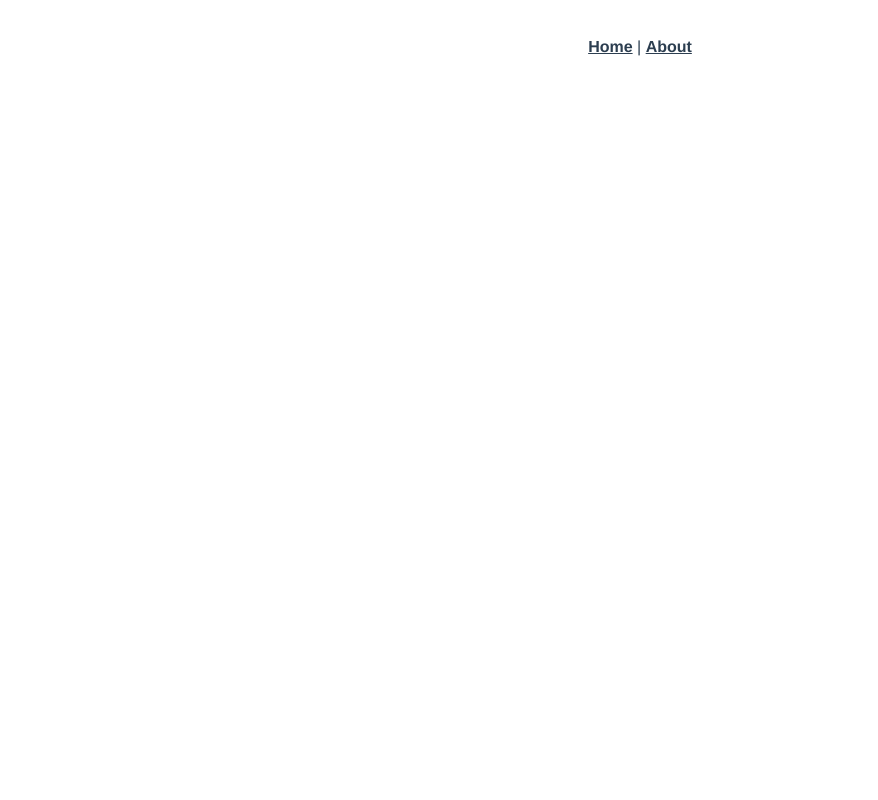
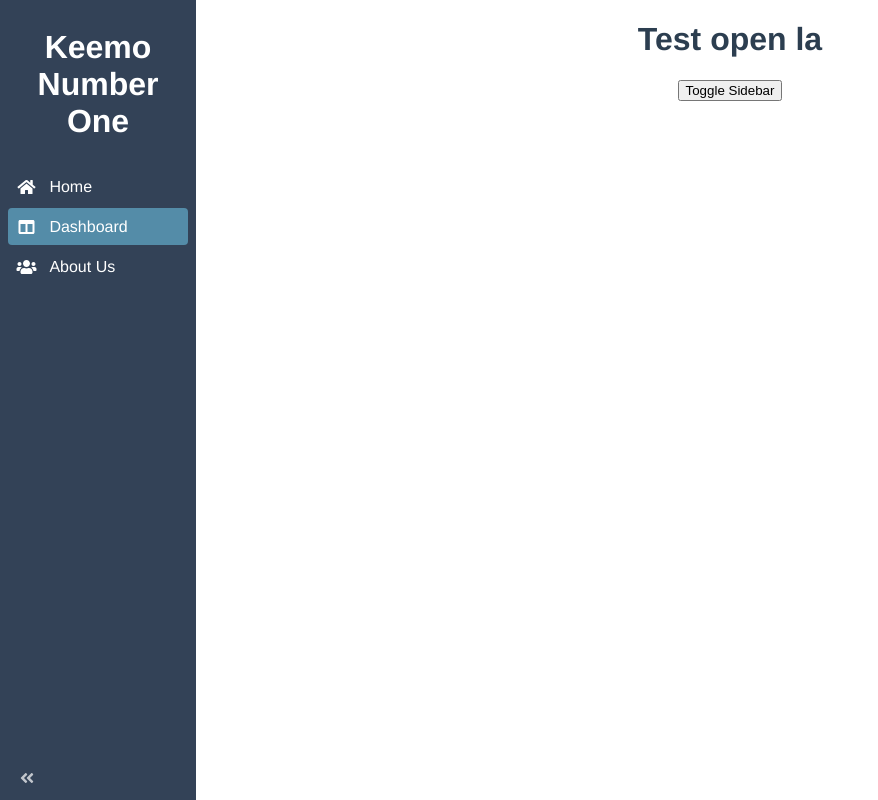
Before and after one commit to TarKz06/SE331-2021-Project, a Vue app: page /dashboard in a window 1280 px wide. Before the commit this address had no page. Shown: the whole page, without its empty margins (0-878 px from the left). Built offline with nearby package versions, Linux system fonts and the light colour scheme.

Commit message:
Sidebar Animat
Home DashBoard Aboutus page

```diff
--- a/src/App.vue
+++ b/src/App.vue
@@ -1,9 +1,18 @@
+<script>
+import Sidebar from '@/components/sidebar/Sidebar'
+import { sidebarWidth } from '@/components/sidebar/state'
+export default {
+  components: { Sidebar },
+  setup() {
+    return { sidebarWidth }
+  }
+}
+</script>
 <template>
-  <div id="nav">
-    <router-link to="/">Home</router-link> |
-    <router-link to="/about">About</router-link>
+  <Sidebar />
+  <div :style="{ 'margin-left': sidebarWidth }">
+    <router-view />
   </div>
-  <router-view />
 </template>
 
 <style>
--- /dev/null
+++ b/src/components/sidebar/Sidebar.vue
@@ -0,0 +1,87 @@
+<script>
+import SidebarLink from './SidebarLink'
+import { collapsed, toggleSidebar, sidebarWidth } from './state'
+
+export default {
+  props: {},
+  components: { SidebarLink },
+  setup() {
+    return { collapsed, toggleSidebar, sidebarWidth }
+  }
+}
+</script>
+
+<template>
+  <div class="sidebar" :style="{ width: sidebarWidth }">
+    <h1>
+      <span v-if="collapsed">
+        <div>K</div>
+        <div>N</div>
+        <div>O</div>
+      </span>
+      <span v-else>Keemo Number One</span>
+    </h1>
+
+    <br />
+    <br />
+
+    <SidebarLink to="/" icon="fas fa-home">Home</SidebarLink>
+    <SidebarLink to="/dashboard" icon="fas fa-columns">Dashboard</SidebarLink>
+    <SidebarLink to="/about" icon="fas fa-users">About Us</SidebarLink>
+
+    <span
+      class="collapse-icon"
+      :class="{ 'rotate-180': collapsed }"
+      @click="toggleSidebar"
+    >
+      <i class="fas fa-angle-double-left" />
+    </span>
+  </div>
+</template>
+
+<style>
+:root {
+  --sidebar-bg-color: #334257;
+  --sidebar-item-hover: #476072;
+  --sidebar-item-active: #548ca8;
+}
+</style>
+
+<style scoped>
+.sidebar {
+  color: white;
+  background-color: var(--sidebar-bg-color);
+
+  float: left;
+  position: fixed;
+  z-index: 1;
+  top: 0;
+  left: 0;
+  bottom: 0;
+  padding: 0.5em;
+
+  transition: 0.3s ease;
+
+  display: flex;
+  flex-direction: column;
+}
+
+.sidebar h1 {
+  height: 2.5em;
+}
+
+.collapse-icon {
+  position: absolute;
+  bottom: 0;
+  padding: 0.75em;
+
+  color: rgba(255, 255, 255, 0.7);
+
+  transition: 0.2s linear;
+}
+
+.rotate-180 {
+  transform: rotate(180deg);
+  transition: 0.2s linear;
+}
+</style>
--- /dev/null
+++ b/src/components/sidebar/SidebarLink.vue
@@ -0,0 +1,72 @@
+<script>
+import { computed } from 'vue'
+import { useRoute } from 'vue-router'
+import { collapsed } from './state'
+
+export default {
+  props: {
+    to: { type: String, required: true },
+    icon: { type: String, required: true }
+  },
+  setup(props) {
+    const route = useRoute()
+    const isActive = computed(() => route.path === props.to)
+    return { isActive, collapsed }
+  }
+}
+</script>
+
+<template>
+  <router-link :to="to" class="link" :class="{ active: isActive }">
+    <i class="icon" :class="icon" />
+    <transition name="fade">
+      <span v-if="!collapsed">
+        <slot />
+      </span>
+    </transition>
+  </router-link>
+</template>
+
+<style scoped>
+.fade-enter-active,
+.fade-leave-active {
+  transition: opacity 0.1s;
+}
+
+.fade-enter,
+.fade-leave-to {
+  opacity: 0;
+}
+
+.link {
+  display: flex;
+  align-items: center;
+
+  cursor: pointer;
+  position: relative;
+  font-weight: 400;
+  user-select: none;
+
+  margin: 0.1em 0;
+  padding: 0.4em;
+  border-radius: 0.25em;
+  height: 1.5em;
+
+  color: white;
+  text-decoration: none;
+}
+
+.link:hover {
+  background-color: var(--sidebar-item-hover);
+}
+
+.link.active {
+  background-color: var(--sidebar-item-active);
+}
+
+.link .icon {
+  flex-shrink: 0;
+  width: 25px;
+  margin-right: 10px;
+}
+</style>
--- /dev/null
+++ b/src/components/sidebar/state.js
@@ -0,0 +1,10 @@
+import { ref, computed } from 'vue'
+
+export const collapsed = ref(false)
+export const toggleSidebar = () => (collapsed.value = !collapsed.value)
+
+export const SIDEBAR_WIDTH = 180
+export const SIDEBAR_WIDTH_COLLAPSED = 38
+export const sidebarWidth = computed(
+  () => `${collapsed.value ? SIDEBAR_WIDTH_COLLAPSED : SIDEBAR_WIDTH}px`
+)
--- a/src/router/index.js
+++ b/src/router/index.js
@@ -1,26 +1,22 @@
-import { createRouter, createWebHistory } from "vue-router";
-import Home from "../views/Home.vue";
+import { createRouter, createWebHistory } from 'vue-router'
+import Home from '../views/Home.vue'
 
 const routes = [
   {
-    path: "/",
-    name: "Home",
-    component: Home,
+    path: '/',
+    name: 'Home',
+    component: Home
   },
   {
-    path: "/about",
-    name: "About",
-    // route level code-splitting
-    // this generates a separate chunk (about.[hash].js) for this route
-    // which is lazy-loaded when the route is visited.
-    component: () =>
-      import(/* webpackChunkName: "about" */ "../views/About.vue"),
-  },
-];
+    path: '/dashboard',
+    name: 'Dashboard',
+    component: () => import('../views/Dashboard.vue')
+  }
+]
 
 const router = createRouter({
   history: createWebHistory(process.env.BASE_URL),
-  routes,
-});
+  routes
+})
 
-export default router;
+export default router
--- /dev/null
+++ b/src/views/Dashboard.vue
@@ -0,0 +1,14 @@
+<template>
+  <h1>Test  {{ collapsed ? 'closed' : 'open' }} la </h1>
+  <button @click="toggleSidebar">Toggle Sidebar</button>
+</template>
+
+<script>
+import { collapsed, toggleSidebar } from '@/components/sidebar/state'
+
+export default {
+  setup() {
+    return { collapsed, toggleSidebar }
+  }
+}
+</script>
```
Also changed, not shown: src/main.js (+6 -6 lines).
